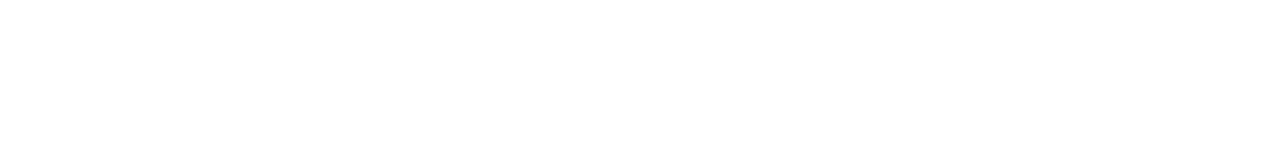
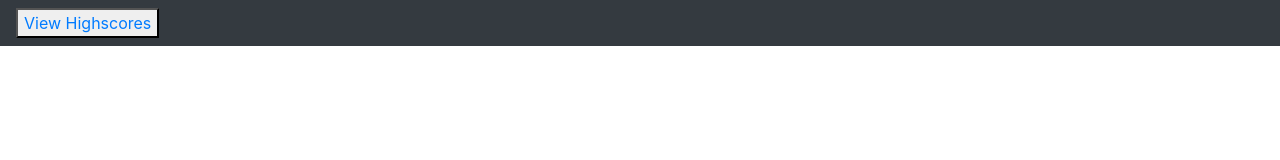
Before and after one commit to Carrpw/code-quiz, a plain HTML site: page index.html in a window 1280 px wide. Drawn offline with nearby package versions, Linux system fonts and the light colour scheme.

Commit message:
Started html file, made navbar with bootstrap.

```diff
--- a/index.html
+++ b/index.html
@@ -1,11 +1,29 @@
 <!DOCTYPE html>
 <html lang="en">
+
     <head>
         <meta charset="UTF-8">
         <meta name="viewport" content="width=device-width, initial-scale=1.0">
-    <title>Document</title>
+
+        <!--Style links-->
+        <link rel="stylesheet" type="text/css" href="style.css">
+        <link rel="stylesheet" href="https://cdn.jsdelivr.net/npm/bootstrap@4.5.3/dist/css/bootstrap.min.css" integrity="sha384-TX8t27EcRE3e/ihU7zmQxVncDAy5uIKz4rEkgIXeMed4M0jlfIDPvg6uqKI2xXr2" crossorigin="anonymous">
+
+        <!--Title-->
+        <title>Code Quiz - Race Against Time</title>
     </head>
+
     <body>
+        <!--Navbar with link to highscores -->
+        <nav class="navbar navbar-dark bg-dark">
+            <form class="form-inline">
+            <button>
+                <a href="highScores.html">View Highscores</a>
+            </button>
+            </form>
+        </nav>
+
+
 
     </body>
 </html>
```
Lines whose indentation alone changed are shown as unchanged.
